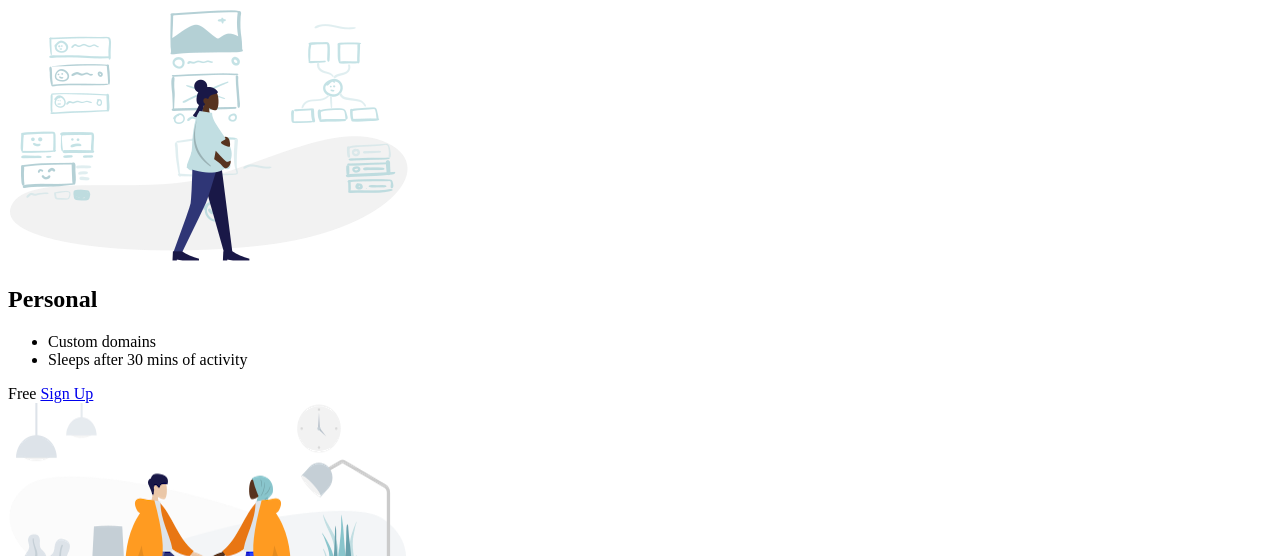
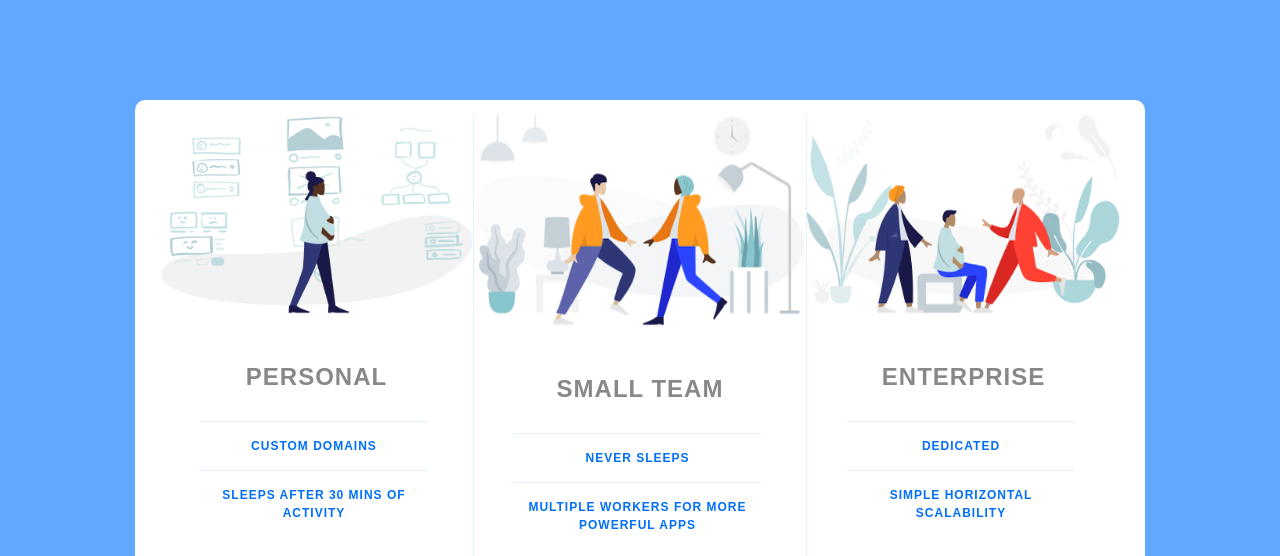
Before and after one commit to nilang003/PricingPanel, a plain HTML site: page index.html in a window 1280 px wide. Shown: the top 556 px of the page. Drawn offline with Linux system fonts and the light colour scheme.

Commit message:
Adds Style & Design through CSS

```diff
--- a/app.css
+++ b/app.css
@@ -0,0 +1,83 @@
+html{
+    box-sizing: border-box;
+    font-family: 'Open-Sans',sans-serif;
+}
+
+body{
+    margin: 0px;
+    background-color: #60a9ff;
+    display: flex;
+    justify-content: center;
+    align-items: center;
+    min-height: 100vh;
+}
+
+.main{
+    background-color: white;
+    padding: 15px 25px;
+    border-radius: 10px;
+    width: 100%;
+    max-width: 960px;
+    text-align: center;
+    display: flex;
+    flex-direction: row;
+    text-transform: uppercase;
+}
+
+.pricing-plan{
+    border-right: solid 1px #e1f1ff;
+}
+.pricing-plan:last-child{
+    border-right: none;
+}
+
+img{
+    margin-bottom: 25px;
+    max-width: 100%;
+}
+
+h2{
+    color: #888;
+    font-weight: 600;
+    letter-spacing: 1px;
+}
+
+ul{
+    list-style:none;
+    margin: 30px 45px 25px 0px;
+    color:#016ff9;
+    font-size: 12px;
+}
+
+li{
+    font-weight: 600;
+    letter-spacing: 1px;
+    font-size: 12px;
+    padding:15px 0px;
+    border-top: 1px solid #e1f1ff;
+    line-height: 1.5;
+}
+
+span{
+    display: block;
+    color: #016ff9;
+    font-size: 32px;
+    font-weight: 700;
+}
+
+a{
+    display: inline-block;
+    color: #016ff9;
+    text-decoration: none;
+    margin: 12px;
+    border: 1px solid #9dd1ff;
+    border-radius: 3px;
+    padding: 15px 30px;
+    transition: all 200ms ease-in-out;
+}
+
+a:hover {
+    background-color: #016ff9;
+    color: white;
+    transform: scale(.97);
+}
--- a/index.html
+++ b/index.html
@@ -4,12 +4,13 @@
     <meta charset="UTF-8">
     <meta http-equiv="X-UA-Compatible" content="IE=edge">
     <meta name="viewport" content="width=device-width, initial-scale=1.0">
+    <link rel="stylesheet" href="https://fonts.googleapis.com/css?family=Open+Sans:400,600,700">
     <link rel="stylesheet" href="app.css">
     <title>Document</title>
 </head>
 <body>
-    <div>
-        <div>
+    <div class="main">
+        <div class="pricing-plan">
             <img src="images/icon1.png" alt="">
             <h2>Personal</h2>
             <ul>
@@ -20,7 +21,7 @@
             <a href="#/">Sign Up</a>
         </div>
 
-        <div>
+        <div class="pricing-plan">
             <img src="images/icon2.png" alt="">
             <h2>Small Team</h2>
             <ul>
@@ -31,7 +32,7 @@
             <a href="#/">Free Trial</a>
         </div>
 
-        <div>
+        <div class="pricing-plan">
             <img src="images/icon3.png" alt="">
             <h2>Enterprise</h2>
             <ul>
```
